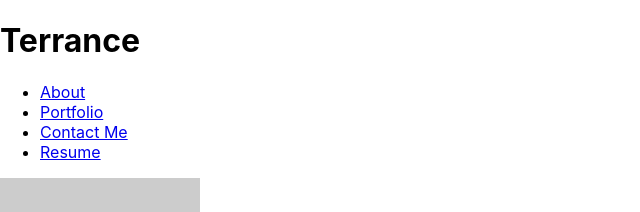
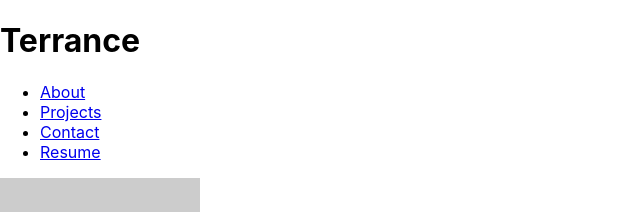
Before and after one commit to NewDev2298/my-react-portfolio, a React (Create React App) app: page / in a window 1280 px wide. Shown: the top 212 px of the page, without its empty margins (0-640 px from the left). Built offline with nearby package versions, Linux system fonts and the light colour scheme.

Commit message:
created nave tabs to add to header in order to change potentially change pages

```diff
--- a/src/components/Header/index.js
+++ b/src/components/Header/index.js
@@ -1,15 +1,43 @@
 
 
-const Header = () => {
+const Header = ({ currentPage, changePage }) => {
     return(
         <header>
             <h1>Terrance</h1>
             <nav>
-                <ul>
-                    <li><a href="#">About</a></li>
-                    <li><a href="#">Portfolio</a></li>
-                    <li><a href="#">Contact Me</a></li>
-                    <li><a href="#">Resume</a></li>
+                <ul className="nav nav-tabs">
+                    <li className="nav-item">
+                        <a href="#about"
+                            onClick={() => changePage('About')}
+                            className={currentPage === 'About' ? 'nav-link active' : 'nav-link'}
+                        >
+                            About
+                        </a>
+                    </li>
+                    <li className="nav-item">
+                        <a href="#projects"
+                            onClick={() => changePage('Projects')}
+                            className={currentPage === 'Projects' ? 'nav-link active' : 'nav-link'}
+                        >
+                            Projects
+                        </a>
+                    </li>
+                    <li className="nav-item">
+                        <a href="#contact"
+                            onClick={() => changePage('Contact')}
+                            className={currentPage === 'Contact' ? 'nav-link active' : 'nav-link'}
+                        >
+                            Contact
+                        </a>
+                    </li>
+                    <li className="nav-item">
+                        <a href="#resume"
+                            onClick={() => changePage('Resume')}
+                            className={currentPage === 'Resume' ? 'nav-link active' : 'nav-link'}
+                        >
+                            Resume
+                        </a>
+                    </li>
                 </ul>
             </nav>
         </header>
--- a/src/components/Portfolio/index.js
+++ b/src/components/Portfolio/index.js
@@ -1,3 +1,4 @@
+import React, { useState } from "react";
 import About from "../pages/About";
 import Contact from "../pages/Contact";
 import Footer from "../Footer";
--- a/src/components/pages/About/index.js
+++ b/src/components/pages/About/index.js
@@ -1,9 +1,9 @@
-
+import React from "react";
 
 const About = () => {
     return(
         <div>
-            <img src="placeholder.com/200" alt="placeholder image"/>
+            <img src="https://via.placeholder.com/200" alt="placeholder image"/>
             <section>
                 <p>
                     this is paragraphy about me
--- a/src/components/pages/Contact/index.js
+++ b/src/components/pages/Contact/index.js
@@ -1,3 +1,4 @@
+import React from "react";
 import Footer from "../../Footer"
 import Header from "../../Header"
 
```
